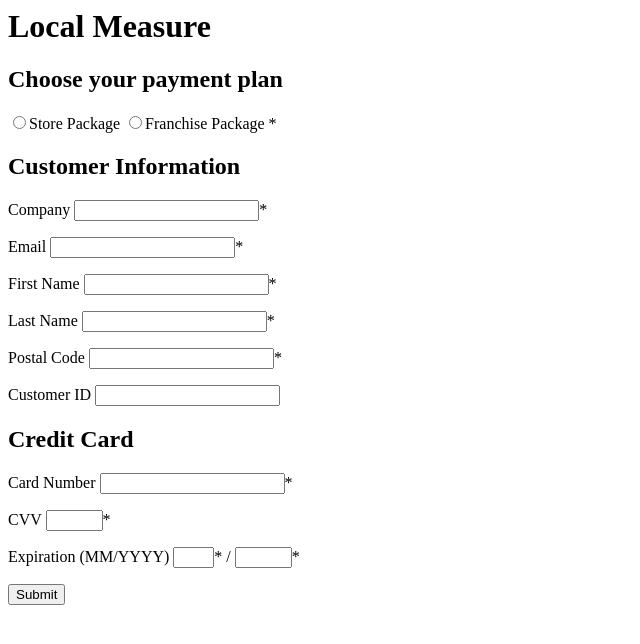
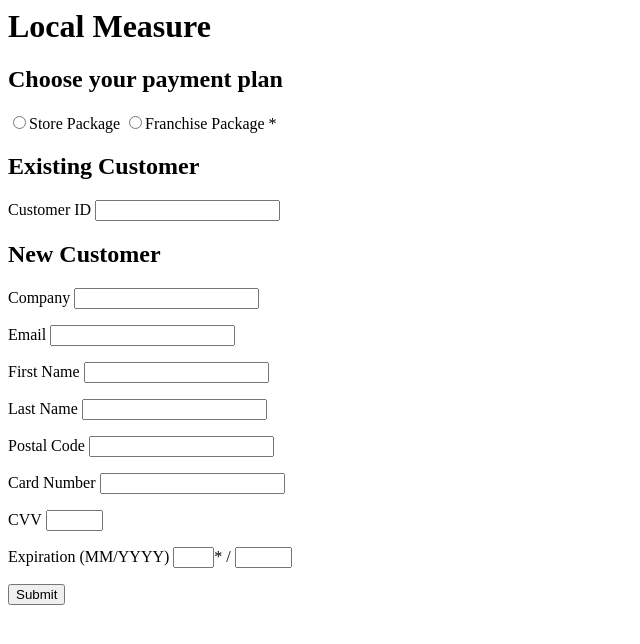
Before and after one commit to benneic/braintree_demo, a Flask app: page / in a window 1280 px wide. Shown: the top 644 px of the page, without its empty margins (0-640 px from the left). Run offline with Flask 2, Linux system fonts and the light colour scheme.

Commit message:
making form params optional if customer id is supplied

```diff
--- a/app.py
+++ b/app.py
@@ -59,17 +59,19 @@ def webhook_action():
 def create_customer():
     logger.info('Plan')
 
-    required_fields = ('package','company','email','first_name','last_name','postal_code','number','month','year','cvv')
-    not_found = check_fields(request.form, required_fields)
-    if not_found:
-        return make_response('<h1>Required form field missing: %s</h1>' % not_found, 500)
-
     customer = None
     package = request.form['package']
     customer_id = request.form.get('customer_id')
     if customer_id:
         customer = braintree.Customer.find(customer_id)
+
     if not isinstance(customer, braintree.Customer):
+
+        required_fields = ('package','company','email','first_name','last_name','postal_code','number','month','year','cvv')
+        not_found = check_fields(request.form, required_fields)
+        if not_found:
+            return make_response('<h1>Required form field missing: %s</h1>' % not_found, 500)
+
         customer = {
             "company": request.form['company'],
             "email": request.form['email'],
--- a/templates/braintree.html
+++ b/templates/braintree.html
@@ -11,43 +11,43 @@
             <input type='radio' name='package' value='{{ value }}'>{{ desc }}
             {% endfor %}*
         </p>
-        <h2>Customer Information</h2>
+        <h2>Existing Customer</h2>
+          <p>
+              <label for='customer_id'>Customer ID</label>
+              <input type='text' name='customer_id' id='customer_id' />
+          </p>
+        <h2>New Customer</h2>
         <p>
           <label for='company'>Company</label>
-          <input type='text' name='company' id='company' />*
+          <input type='text' name='company' id='company' />
         </p>
         <p>
           <label for='email'>Email</label>
-          <input type='text' name='email' id='email' />*
+          <input type='text' name='email' id='email' />
         </p>
         <p>
           <label for='first_name'>First Name</label>
-          <input type='text' name='first_name' id='first_name' />*
+          <input type='text' name='first_name' id='first_name' />
         </p>
         <p>
           <label for='last_name'>Last Name</label>
-          <input type='text' name='last_name' id='last_name' />*
+          <input type='text' name='last_name' id='last_name' />
         </p>
         <p>
           <label for='postal_code'>Postal Code</label>
-          <input type='text' name='postal_code' id='postal_code' />*
+          <input type='text' name='postal_code' id='postal_code' />
         </p>
         <p>
-          <label for='customer_id'>Customer ID</label>
-          <input type='text' name='customer_id' id='customer_id' />
-        </p>
-        <h2>Credit Card</h2>
-        <p>
           <label>Card Number</label>
-          <input type="text" size="20" name='number' data-encrypted-name="number" />*
+          <input type="text" size="20" name='number' data-encrypted-name="number" />
         </p>
         <p>
           <label>CVV</label>
-          <input type="text" size="4" name='cvv' data-encrypted-name="cvv" />*
+          <input type="text" size="4" name='cvv' data-encrypted-name="cvv" />
         </p>
         <p>
           <label>Expiration (MM/YYYY)</label>
-          <input type="text" size="2" name='month' data-encrypted-name="month" />* / <input type="text" size="4"  name='year' data-encrypted-name="year" />*
+          <input type="text" size="2" name='month' data-encrypted-name="month" />* / <input type="text" size="4"  name='year' data-encrypted-name="year" />
         </p>
         <input class='submit-button' type='submit' />
       </form>
```
